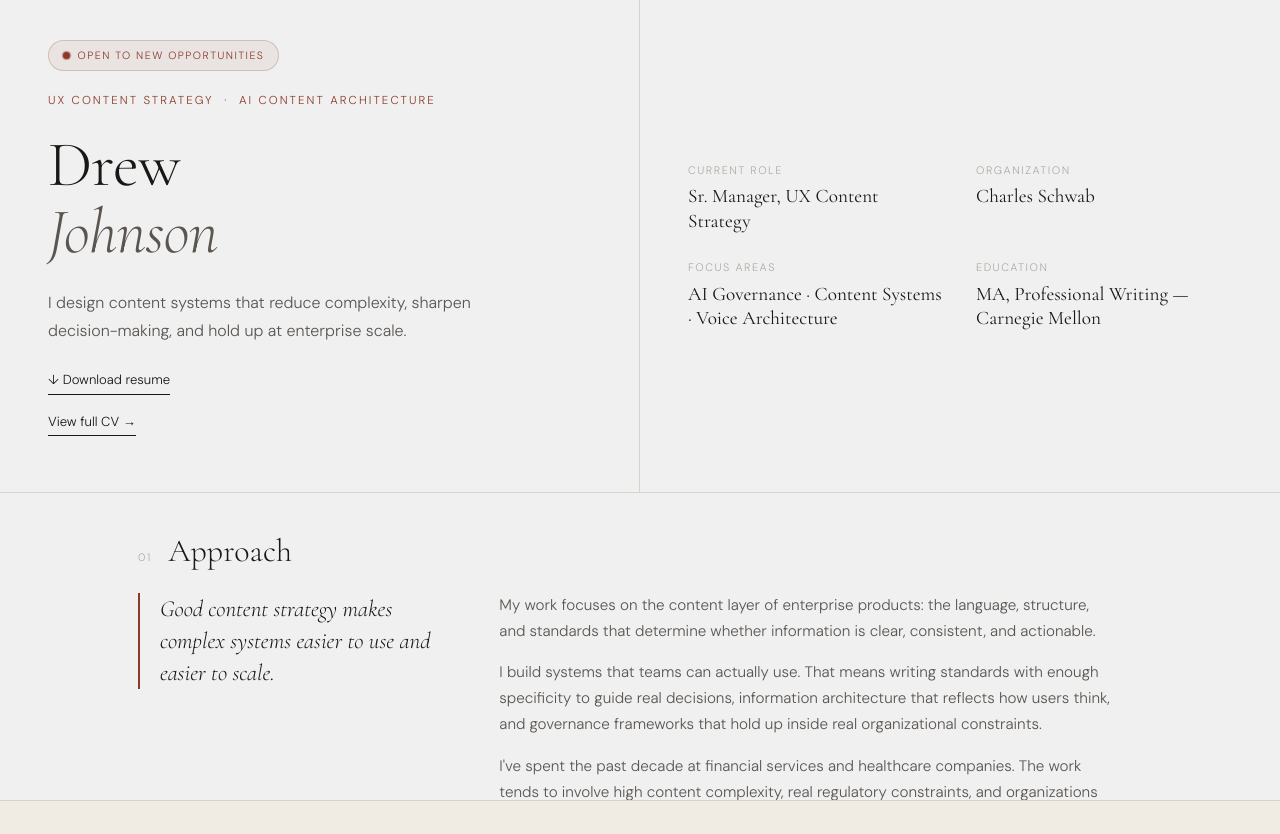
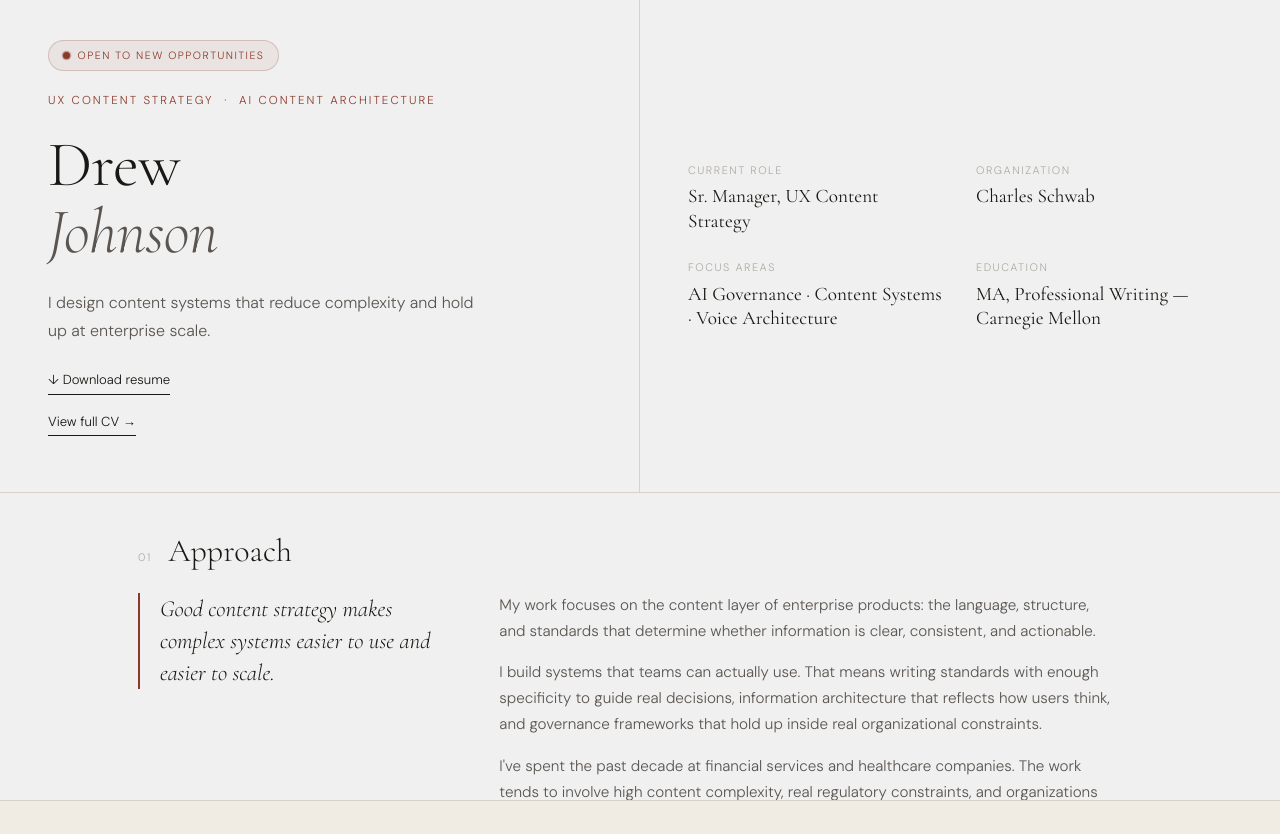
Before and after one commit to rdrewj/content-strategy-portfolio, a website: page index.html in a window 1280 px wide. Shown: the top 834 px of the page. Drawn offline with nearby package versions, Linux system fonts and the light colour scheme.

Commit message:
Update index.html
Line edit

```diff
--- a/index.html
+++ b/index.html
@@ -727,7 +727,7 @@
       <p class="hero-eyebrow">UX Content Strategy &nbsp;·&nbsp; AI Content Architecture</p>
       <h1 class="hero-name">Drew<br><em>Johnson</em></h1>
       <p class="hero-descriptor">
-        I design content systems that reduce complexity, sharpen decision-making, and hold up at enterprise scale.
+        I design content systems that reduce complexity and hold up at enterprise scale.
       </p>
       <a href="Drew_Johnson-Resume.pdf" download class="hero-cv-link">↓ Download resume</a>
       <a href="/cv" class="hero-cv-link">View full CV →</a>
```
